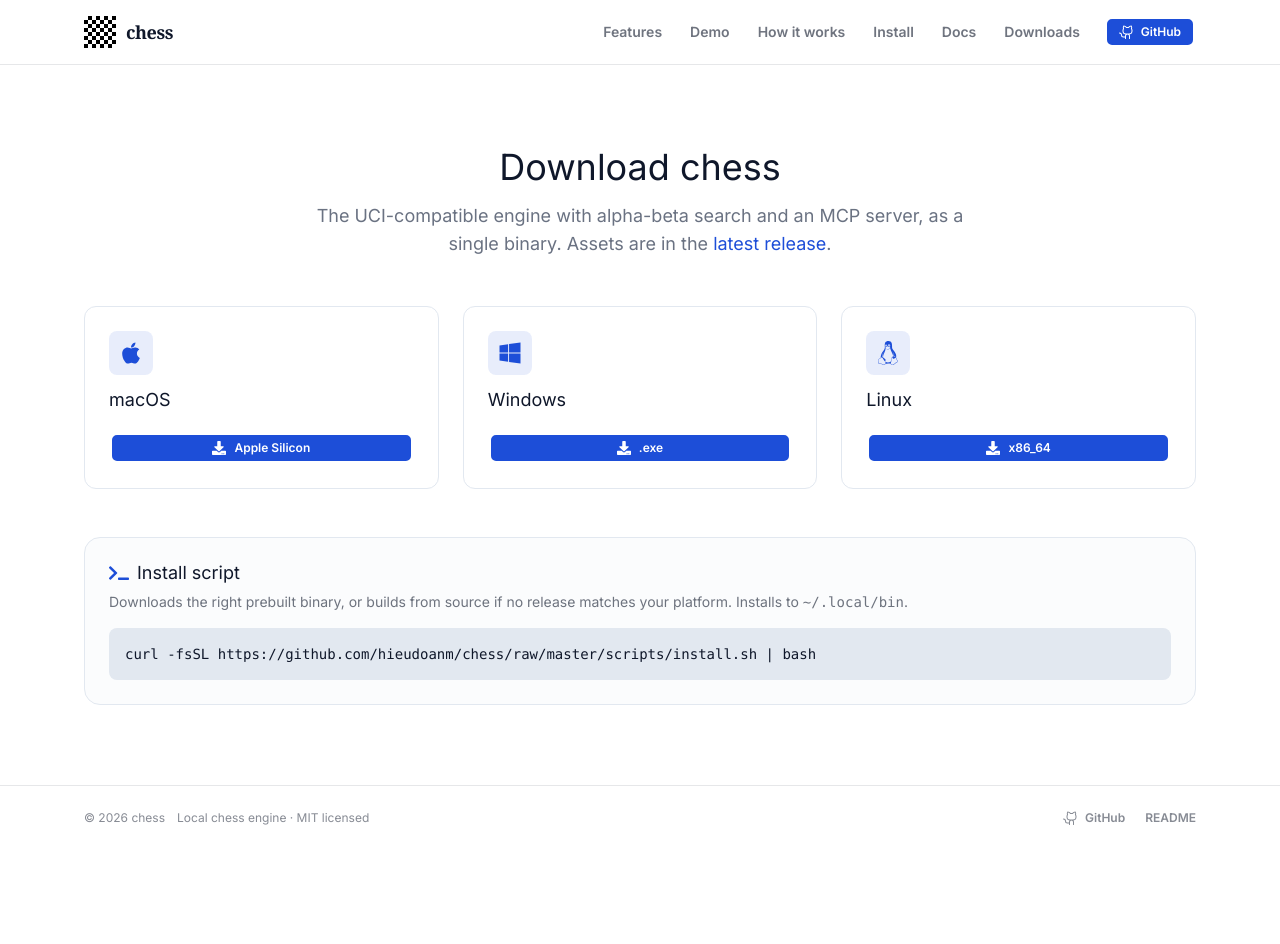
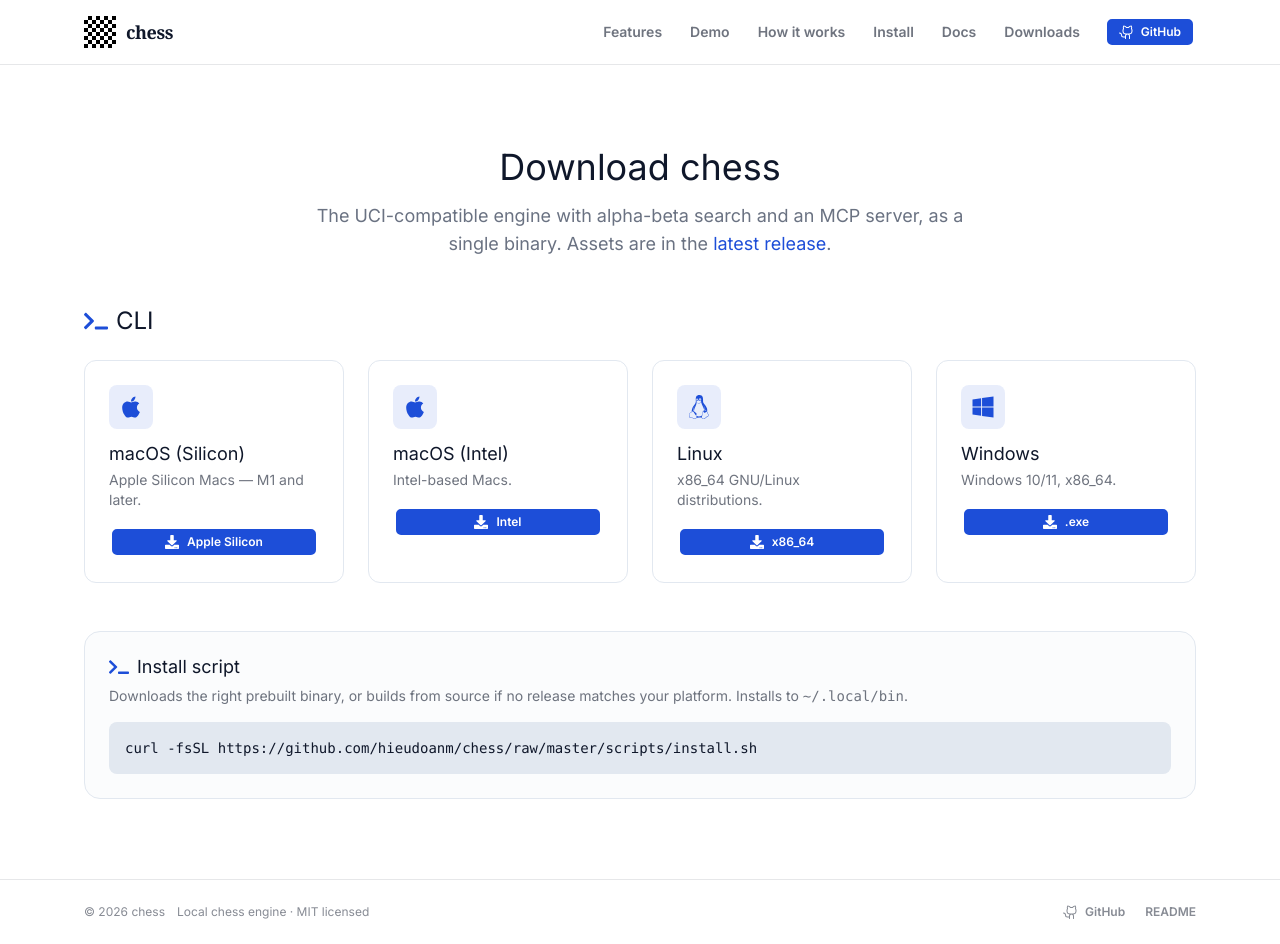
Before and after one commit to hieudoanm/chess, a Next.js app in the folder packages/landing/: page /downloads in a window 1280 px wide. Before the commit the page ends 850 px from the top, so only its background shows below. Built offline with nearby package versions, Linux system fonts and the light colour scheme.

Commit message:
feat(landing): standardize downloads page sections

```diff
--- a/packages/landing/src/app/downloads/page.tsx
+++ b/packages/landing/src/app/downloads/page.tsx
@@ -1,5 +1,5 @@
 import type { Metadata } from 'next';
-import type { FC } from 'react';
+import type { FC, ReactNode } from 'react';
 import type { IconType } from 'react-icons';
 import {
   FaApple,
@@ -19,18 +19,25 @@ export const metadata: Metadata = {
 const GITHUB = 'https://github.com/hieudoanm/chess';
 const RELEASES = `${GITHUB}/releases/latest/download`;
 const RELEASE_PAGE = `${GITHUB}/releases/latest`;
-const INSTALL_SH = `curl -fsSL ${GITHUB}/raw/master/scripts/install.sh | bash`;
+const INSTALL_SH = `curl -fsSL ${GITHUB}/raw/master/scripts/install.sh`;
 
-interface Platform {
+interface Asset {
+  label: string;
+  href: string;
+}
+
+interface Cell {
   name: string;
   icon: IconType;
-  assets: { label: string; href: string }[];
+  desc: string;
+  assets: Asset[];
 }
 
-const PLATFORMS: Platform[] = [
+const CLI: Cell[] = [
   {
-    name: 'macOS',
+    name: 'macOS (Silicon)',
     icon: FaApple,
+    desc: 'Apple Silicon Macs — M1 and later.',
     assets: [
       {
         label: 'Apple Silicon',
@@ -39,8 +46,28 @@ const PLATFORMS: Platform[] = [
     ],
   },
   {
+    name: 'macOS (Intel)',
+    icon: FaApple,
+    desc: 'Intel-based Macs.',
+    assets: [
+      { label: 'Intel', href: `${RELEASES}/cli-chess-x86_64-apple-darwin` },
+    ],
+  },
+  {
+    name: 'Linux',
+    icon: FaLinux,
+    desc: 'x86_64 GNU/Linux distributions.',
+    assets: [
+      {
+        label: 'x86_64',
+        href: `${RELEASES}/cli-chess-x86_64-unknown-linux-gnu`,
+      },
+    ],
+  },
+  {
     name: 'Windows',
     icon: FaWindows,
+    desc: 'Windows 10/11, x86_64.',
     assets: [
       {
         label: '.exe',
@@ -48,17 +75,62 @@ const PLATFORMS: Platform[] = [
       },
     ],
   },
-  {
-    name: 'Linux',
-    icon: FaLinux,
-    assets: [
-      {
-        label: 'x86_64',
-        href: `${RELEASES}/cli-chess-x86_64-unknown-linux-gnu`,
-      },
-    ],
-  },
 ];
+
+function Section({
+  icon: Icon,
+  title,
+  children,
+}: {
+  icon: IconType;
+  title: string;
+  children: ReactNode;
+}) {
+  return (
+    <div className="mb-12 last:mb-0">
+      <h2 className="text-base-content mb-6 flex items-center gap-2 text-2xl leading-tight">
+        <Icon className="text-primary h-6 w-6" />
+        {title}
+      </h2>
+      {children}
+    </div>
+  );
+}
+
+function CardGrid({ cells, cols }: { cells: Cell[]; cols: string }) {
+  const visible = cells.filter((c) => c.assets.length > 0);
+  if (visible.length === 0) return null;
+  return (
+    <div className={`grid grid-cols-1 gap-6 sm:grid-cols-2 ${cols}`}>
+      {visible.map((c) => (
+        <div
+          key={c.name}
+          className="card border-base-300 bg-base-100 border p-6">
+          <div className="bg-primary/10 text-primary mb-3.5 flex h-11 w-11 items-center justify-center rounded-lg">
+            <c.icon className="h-6 w-6" />
+          </div>
+          <h3 className="text-base-content m-0 text-lg leading-tight">
+            {c.name}
+          </h3>
+          <p className="text-base-content/60 mt-1 line-clamp-2 text-sm">
+            {c.desc}
+          </p>
+          <div className="mt-4 flex flex-col gap-2">
+            {c.assets.map((a) => (
+              <a
+                key={a.href}
+                href={a.href}
+                className="btn btn-primary btn-sm gap-2">
+                <FaDownload className="h-3.5 w-3.5" />
+                {a.label}
+              </a>
+            ))}
+          </div>
+        </div>
+      ))}
+    </div>
+  );
+}
 
 const Downloads: FC = () => (
   <main>
@@ -78,31 +150,9 @@ const Downloads: FC = () => (
           </p>
         </div>
 
-        <div className="mb-12 grid grid-cols-1 gap-6 sm:grid-cols-3">
-          {PLATFORMS.map((p) => (
-            <div
-              key={p.name}
-              className="card border-base-300 bg-base-100 border p-6">
-              <div className="bg-primary/10 text-primary mb-3.5 flex h-11 w-11 items-center justify-center rounded-lg">
-                <p.icon className="h-6 w-6" />
-              </div>
-              <h2 className="text-base-content m-0 mb-1 text-lg leading-tight">
-                {p.name}
-              </h2>
-              <div className="mt-4 flex flex-col gap-2">
-                {p.assets.map((a) => (
-                  <a
-                    key={a.href}
-                    href={a.href}
-                    className="btn btn-primary btn-sm gap-2">
-                    <FaDownload className="h-3.5 w-3.5" />
-                    {a.label}
-                  </a>
-                ))}
-              </div>
-            </div>
-          ))}
-        </div>
+        <Section icon={FaTerminal} title="CLI">
+          <CardGrid cells={CLI} cols="lg:grid-cols-4" />
+        </Section>
 
         <div className="border-base-300 bg-base-200/50 rounded-2xl border p-6">
           <h2 className="text-base-content m-0 mb-2 flex items-center gap-2 text-lg leading-tight">
```
